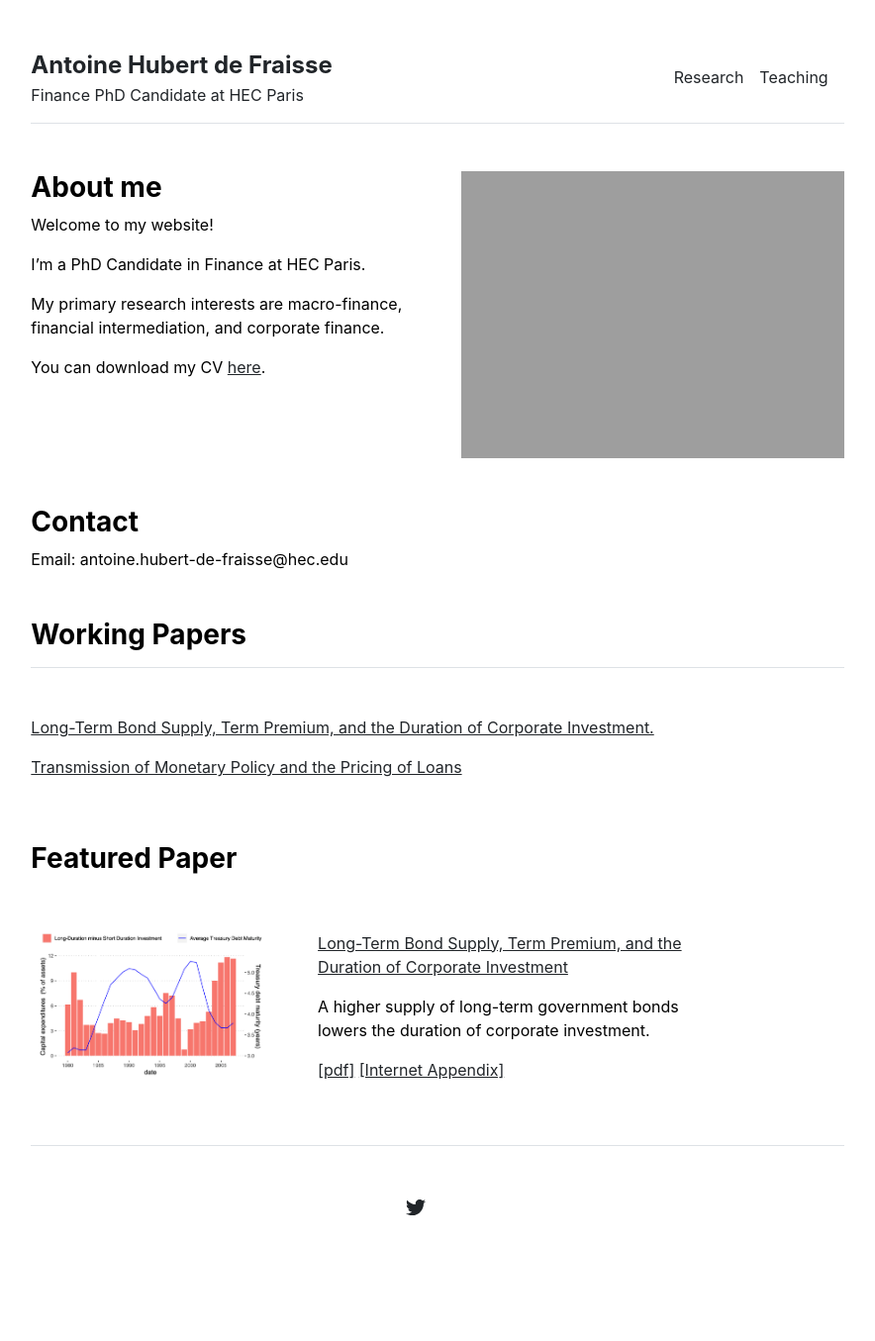
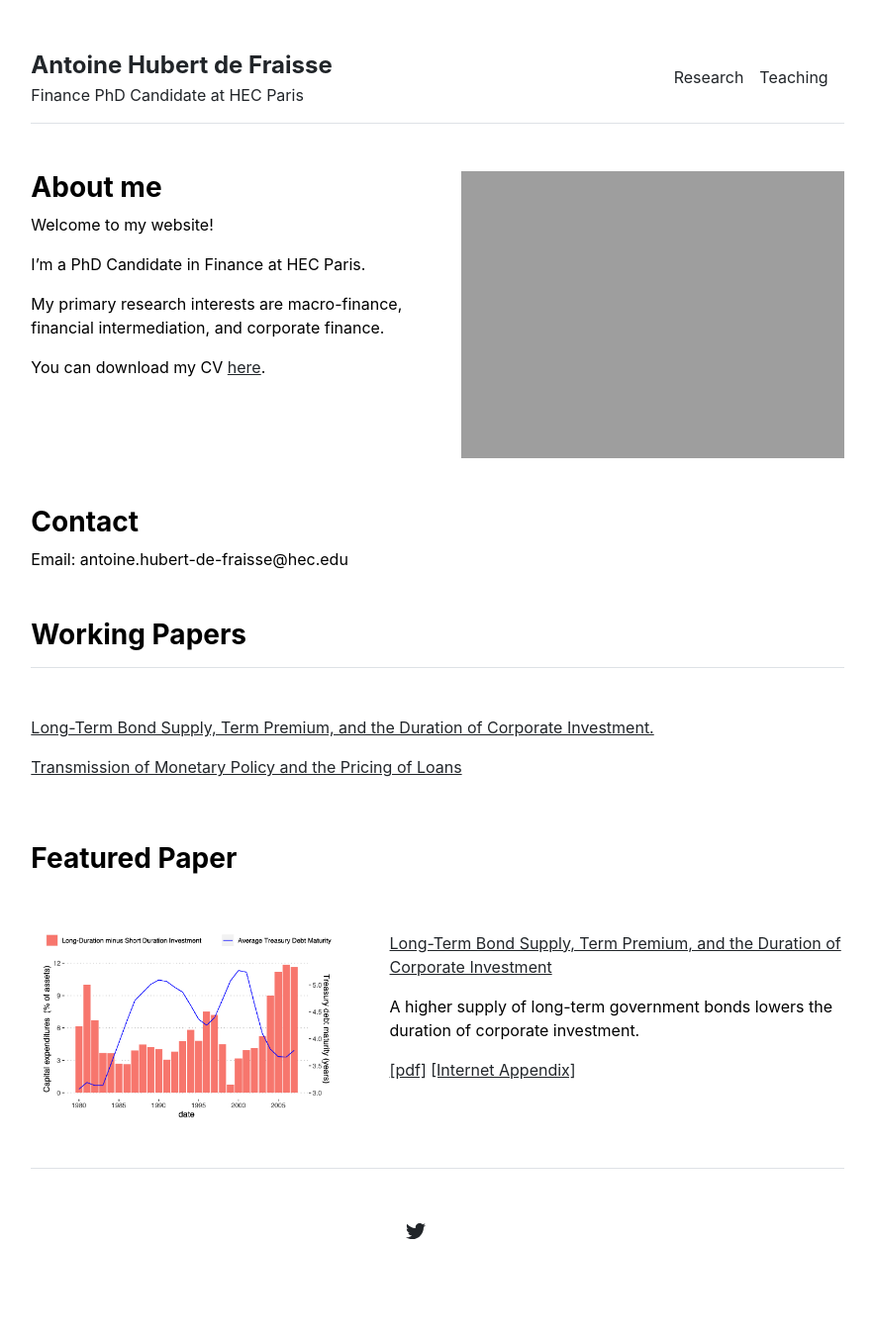
Before and after one commit to antoinehubertdefraisse/antoinehubertdefraisse.github.io, a Jekyll site: the page built from index.md, in a window 1280 px wide. Shown: the whole page at 99% size, without its empty margins (198-1082 px from the left). Built offline with Jekyll 4.4.1, drawn with Linux system fonts in a browser that asks for light colours; before the commit the page ends 1332 px from its top, so only the background shows below that.

Commit message:
Update home.html

```diff
--- a/_layouts/home.html
+++ b/_layouts/home.html
@@ -26,13 +26,13 @@ layout: default
 
 {% include publications.html %}
 
-<div class="row g-5 mb-5">
+<div class="row g-5 mb-10">
 	<h3 class="fw-bold">Featured Paper</h3>
 
-  <div class="col-md-4">
+  <div class="col-md-5">
     <img src="{{ site.github.url }}/assets/duration_image.png" alt="Home" width="100%">
   </div>
-<div class="col-md-6">
+<div class="col-md-7">
             <p><a href="https://papers.ssrn.com/sol3/papers.cfm?abstract_id=4064763" target="_blank">Long-Term Bond Supply, Term Premium, and the Duration of Corporate Investment</a></p>
 	 <p>A higher supply of long-term government bonds lowers the duration of corporate investment. <p>
 	 <p><a href="https://papers.ssrn.com/sol3/papers.cfm?abstract_id=4064763" target="_blank">[pdf]</a>
```
